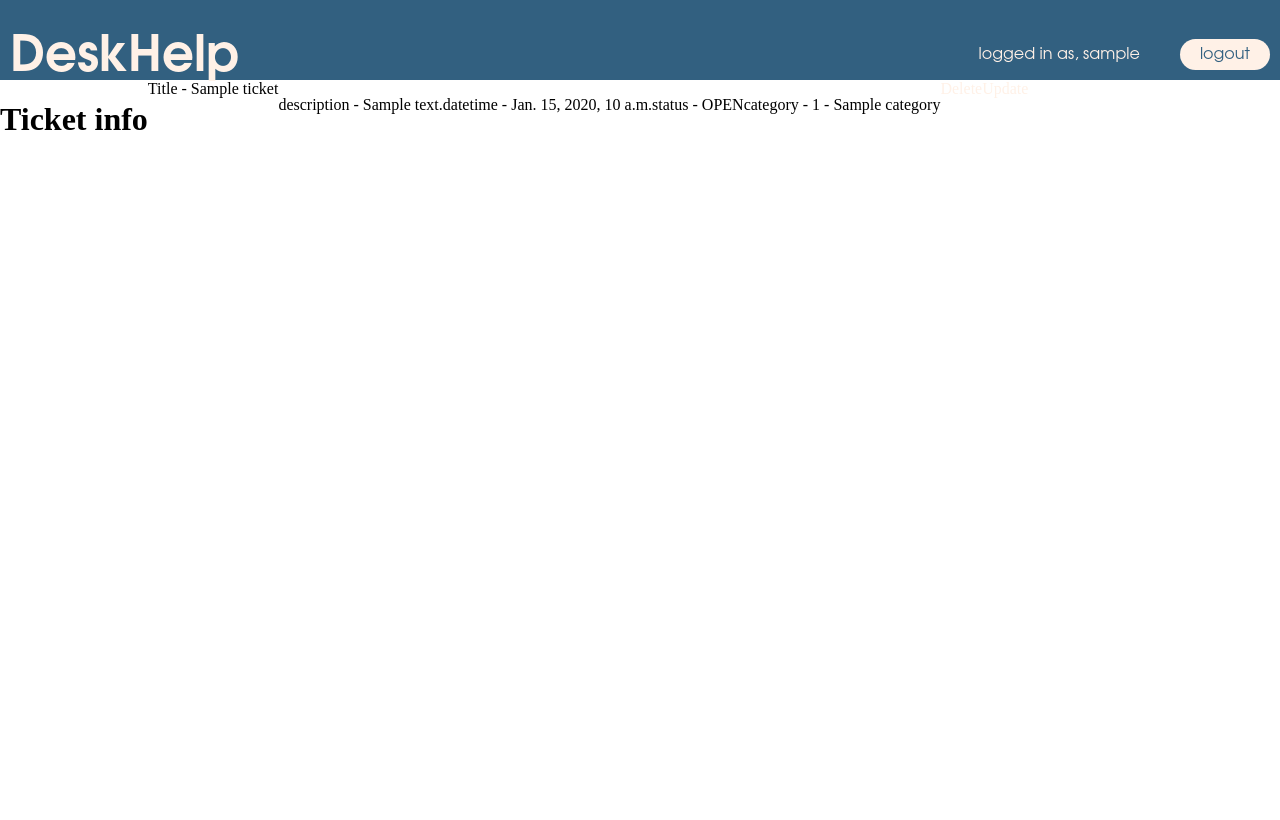
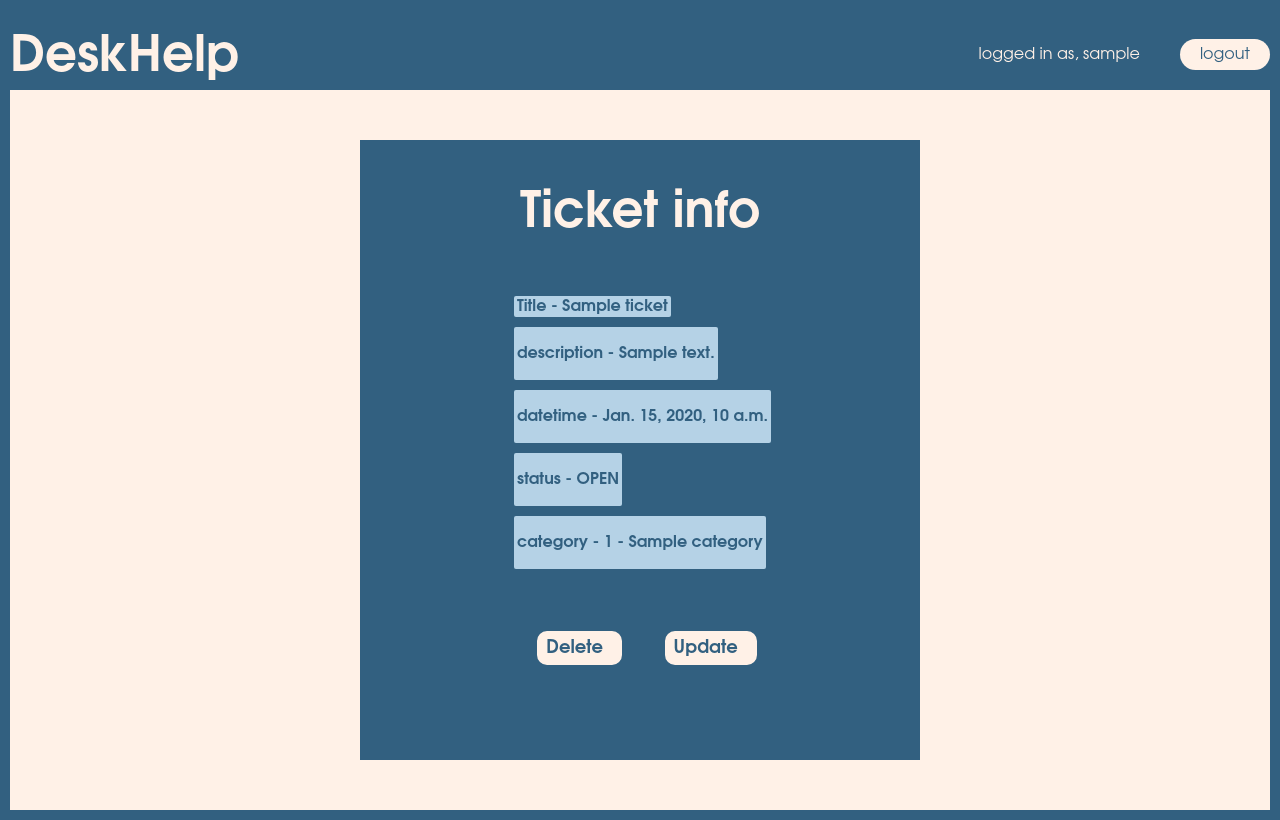
Before and after one commit to yashsuvarna797-ship-it/Desk-help, a Django app: page /DisplayTicketInfo/1/ in a window 1280 px wide. Before the commit the page ends 130 px from the top, so only its background shows below. Run offline with Django 5.2, Linux system fonts and the light colour scheme; a user stored in the database is signed in; tables that the repository leaves empty hold one stand-in row (values such as "Sample post").

Commit message:
Add css styling to display_ticket_info.html and update_ticket_form.html

```diff
--- a/mysite/DeskHelp/static/DeskHelp/style.css
+++ b/mysite/DeskHelp/static/DeskHelp/style.css
@@ -545,3 +545,69 @@ form{
     font-weight:bold;
     font-family:var(--logo-font);
 }
+
+.ticket-details{
+    margin:50px;
+    display:flex;
+    align-items:center;
+    justify-content:flex-start;
+    flex-direction:column;
+    background-color:var(--blue);
+    height:100%;
+    width:70vh;
+}
+
+.details-title{
+    font-family:var(--logo-font);
+    color:var(--skin);
+    font-weight:bold;
+    font-size:50px;
+    margin:50px;
+}
+
+.details{
+}
+
+.sub-detail{
+    height:fit-content;
+    width:fit-content;
+    background-color:var(--light-blue);
+    color:var(--blue);
+    padding:3px;
+    border-radius:2px;
+    margin-top:10px;
+    margin-left:5px;
+    font-weight:bold;
+    font-family:var(--logo-font)
+}
+
+.use-button{
+    display:flex;
+    align-items:center;
+    justify-content:center;
+    background-color:var(--skin);
+    border-radius:10px;
+    width: 100%;
+    height: 30px;
+    border:2px solid var(--skin);
+    font-family:var(--logo-font);
+    color:var(--blue);
+    font-weight:bold;
+    transition: transform 0.3s ease;
+    font-size:18px;
+    padding-right:10px;
+}
+
+.use-button:hover{
+    filter:brightness(80%);
+    transform: scale(1.03);
+}
+
+.button-div{
+    height:50%;
+    width:100%;
+    display:flex;
+    flex-direction:row;
+    align-items:center;
+    justify-content:space-around;
+}
--- a/mysite/DeskHelp/templates/DeskHelp/ticket/display_ticket_info.html
+++ b/mysite/DeskHelp/templates/DeskHelp/ticket/display_ticket_info.html
@@ -2,19 +2,45 @@
 {% block title %}Create Ticket{% endblock %}
 {% block content %}
 
-<h1> Ticket info</h1>
+<div class="display-content">
+    <div class="ticket-details">
+        {% if ticket %}
+        <div class="details-title">
+            Ticket info
+        </div>
 
-{% if ticket %}
-
+        <div class="details">
+            <div class="sub-detail">
                 Title - {{ ticket.title }}
-
+            </div>
+            <div class="sub-detail">
                 <p>description - {{ ticket.description }}</p>
+            </div>
+            <div class="sub-detail">
                 <p>datetime - {{ ticket.datetime }}</p>
+            </div>
+            <div class="sub-detail">
                 <p>status - {{ ticket.status }}</p>
+            </div>
+            <div class="sub-detail">
                 <p>category - {{ ticket.category }}</p>
-    <a href="{% url 'delete_ticket' ticket.id %}">Delete</a>
-    <a href="{% url 'update_ticket' ticket.id %}">Update</a>
+            </div>
+            <div class="button-div">
+                <a href="{% url 'delete_ticket' ticket.id %}">
+                    <div class="use-button">
+                        Delete
+                    </div>
+                </a>
+                <a href="{% url 'update_ticket' ticket.id %}">
+                    <div class="use-button">
+                        Update
+                    </div>
+                </a>
+            </div>
+        </div>
         {% else %}
             <p>404 ticket not found.</p>
         {% endif %}
+    </div>
+</div>
 {% endblock %}
```
Also changed, not shown: mysite/DeskHelp/templates/DeskHelp/ticket/update_ticket_form.html (+12 -6 lines). Lines whose indentation alone changed are shown as unchanged.
